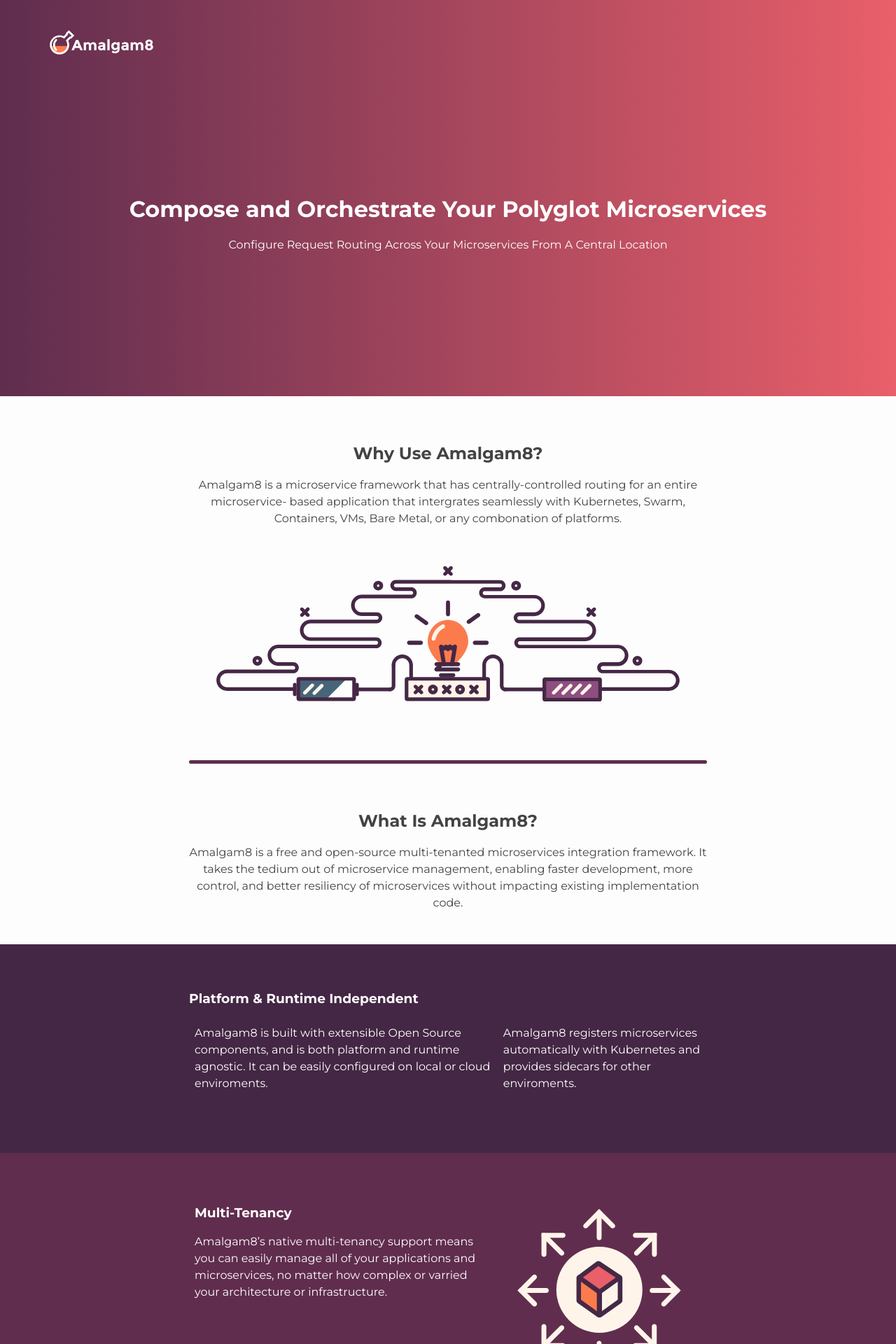
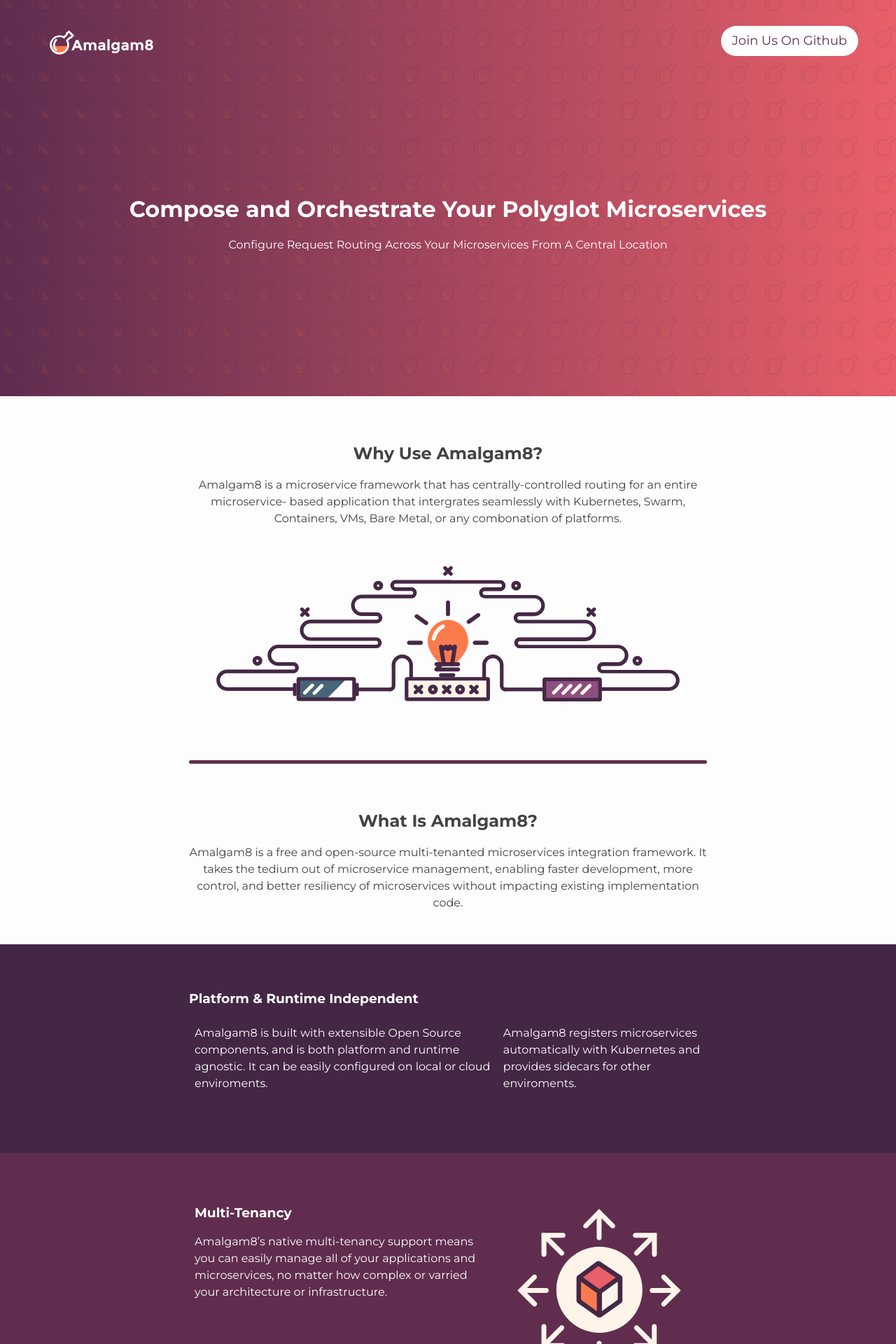
Before and after one commit to amalgam8/amalgam8.github.io, a Jekyll site: the page built from index.html, in a window 1280 px wide. Shown: the top 1920 px of the page at 70% size. Built offline with Jekyll 4.4.1, drawn with Linux system fonts in a browser that asks for light colours.

Commit message:
updated splash header and imagery

```diff
--- a/_includes/header.html
+++ b/_includes/header.html
@@ -1,8 +1,20 @@
+<div class="top-block">
 <header class="site-header">
   <div class="nav-wrapper">
     <a class="site-title" href="{{ site.baseurl }}/">
       <img class="brand-icon" src="/assets/Amalgam8-logo.svg"
            alt="Amalgam8 brand logo showing a flask beaker with a chemical in it">
     </a>
+    <a class="github" href="https://github.com/amalgam8"><div class="button">Join Us On Github</div></a>
   </div>
 </header>
+
+
+<div class="splash">
+  <!-- <divc class="wrapper"> -->
+  <h1>Compose and Orchestrate Your Polyglot Microservices</h1>
+  <p>Configure Request Routing Across Your Microservices From A Central Location</p>
+  <!-- </div> -->
+</div>
+
+</div>
--- a/_sass/_base.scss
+++ b/_sass/_base.scss
@@ -185,7 +185,6 @@
     padding-right: $spacing-unit;
     padding-left: $spacing-unit;
     padding-top: $spacing-unit;
-    @extend %clearfix;
 
     @include media-query($on-laptop) {
         max-width: -webkit-calc(#{$nav-content-width} - (#{$spacing-unit}));
--- a/_sass/_layout.scss
+++ b/_sass/_layout.scss
@@ -17,19 +17,44 @@
 /**
  * Site header
  */
+
+.top-block {
+  background-image: url("/assets/Header_Background_Pattern.svg"),
+    linear-gradient(
+      to right,
+      $purple, $pink
+    );
+
+}
+
 .site-header {
     // border-top: 5px solid $grey-color-dark;
     // border-bottom: 1px solid $grey-color-light;
     min-height: 56px;
-    background-image:
-      linear-gradient(
-        to right,
-        $purple, $pink
-      );
+    // background-image:
+    //   linear-gradient(
+    //     to right,
+    //     $purple, $pink
+    //   );
 
+      .button{
+            border: none;
+            border-radius: 40px;
+            background-color: white;
+            padding: .5rem;
+            color: $purple;
+            width: 100%;
+            font-size: 18px;
+            text-align: center;
+            // max-width: 18rem;
+          }
 
-    // Positioning context for the mobile navigation icon
-    position: relative;
+          .nav-wrapper{
+            display: flex;
+            flex-direction: row;
+            justify-content: space-between;
+            align-items: center;
+          }
 }
 
 .site-title {
@@ -50,12 +75,12 @@
 
 .splash
 {
-  background-color: $purple;
-  background-image:
-    linear-gradient(
-      to right,
-      $purple, $pink
-    );
+  // background-color: $purple;
+  // background-image:
+  //   linear-gradient(
+  //     to right,
+  //     $purple, $pink
+  //   );
 
     height: 30rem;
 
--- a/index.html
+++ b/index.html
@@ -1,8 +1,6 @@
 ---
 layout: default
 ---
-
-{% include splash.html %}
 
 {% include sections/why.html %}
 {% include sections/what.html %}
```
